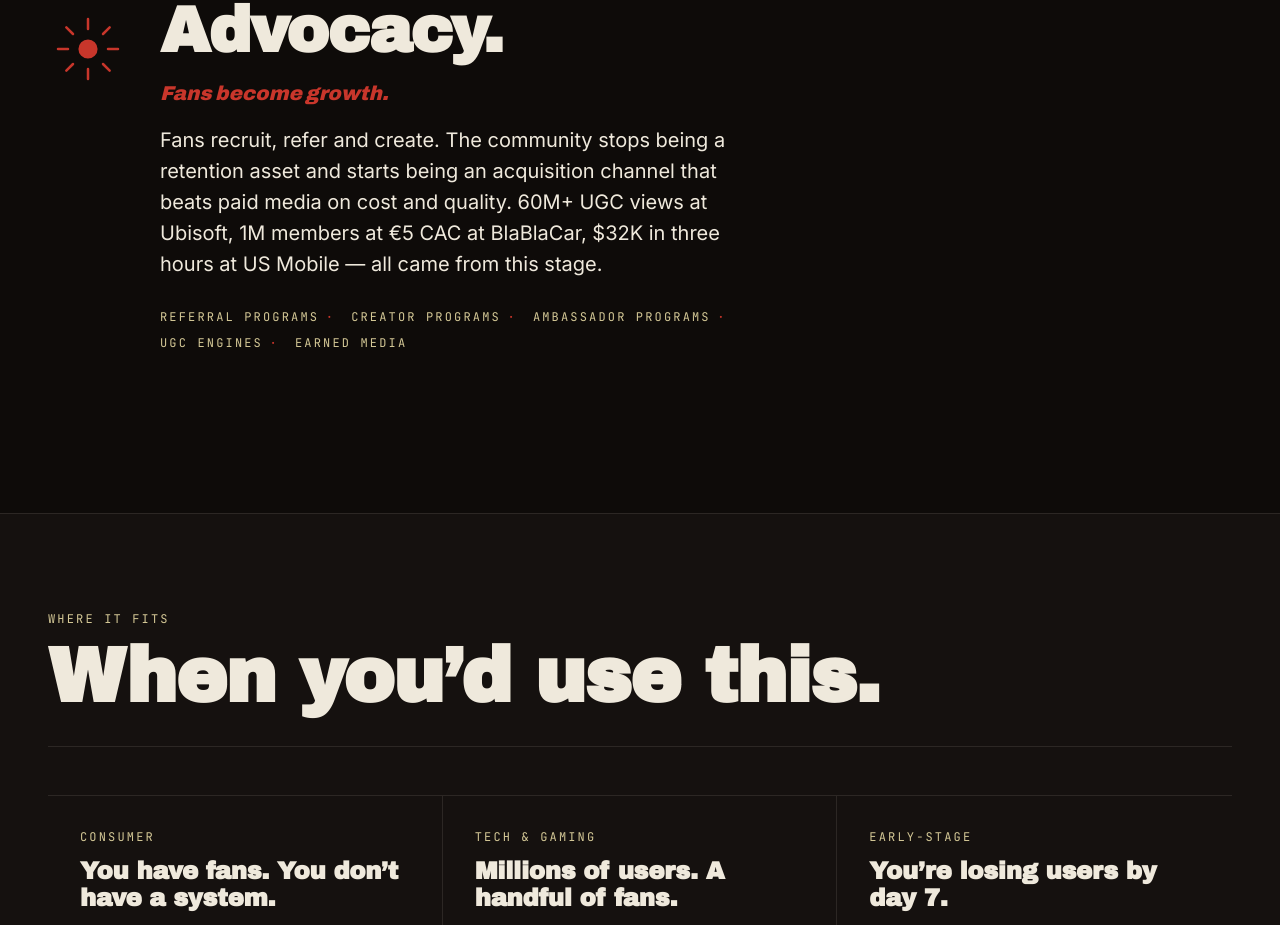
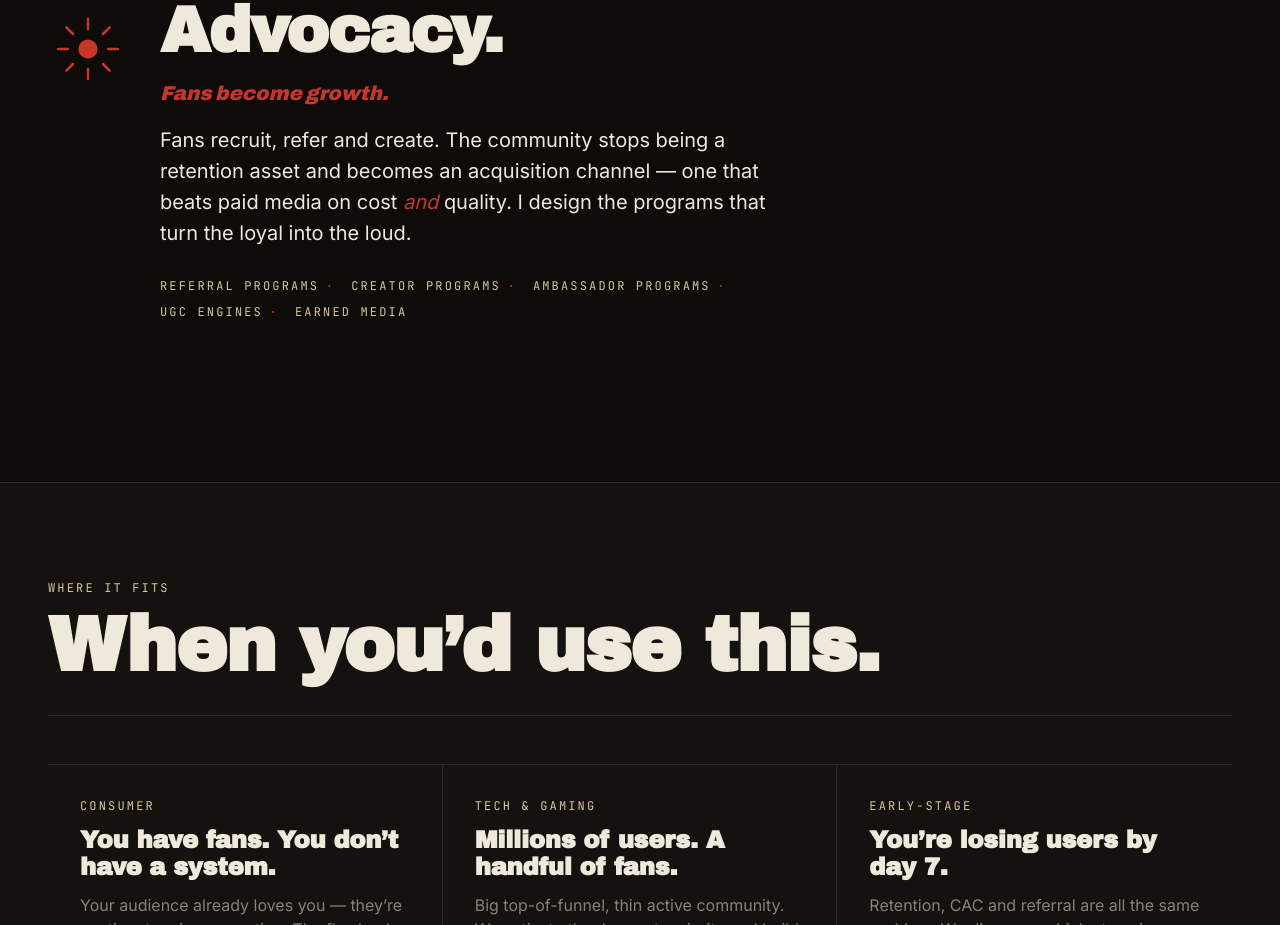
Before and after one commit to lolacolafola/laura-cordrey-site, a React (Vite) app: page /methodology in a window 1280 px wide. Shown: the part 4200-5125 px from the top of the page. Built offline with nearby package versions, Linux system fonts and the light colour scheme.

Commit message:
rewrite Advocacy stage to match the others — definition + opinion + what I do, drop redundant case stats (they're in the proof band above)

```diff
--- a/src/pages/MethodologyPage.jsx
+++ b/src/pages/MethodologyPage.jsx
@@ -38,7 +38,7 @@ const stages = [
     num: '05',
     name: 'Advocacy',
     kicker: 'Fans become growth.',
-    body: 'Fans recruit, refer and create. The community stops being a retention asset and starts being an acquisition channel that beats paid media on cost and quality. 60M+ UGC views at Ubisoft, 1M members at €5&nbsp;CAC at BlaBlaCar, $32K in three hours at US Mobile — all came from this stage.',
+    body: 'Fans recruit, refer and create. The community stops being a retention asset and becomes an acquisition channel — one that beats paid media on cost <em>and</em> quality. I design the programs that turn the loyal into the loud.',
     tags: ['Referral programs', 'Creator programs', 'Ambassador programs', 'UGC engines', 'Earned media'],
   },
 ]
```
